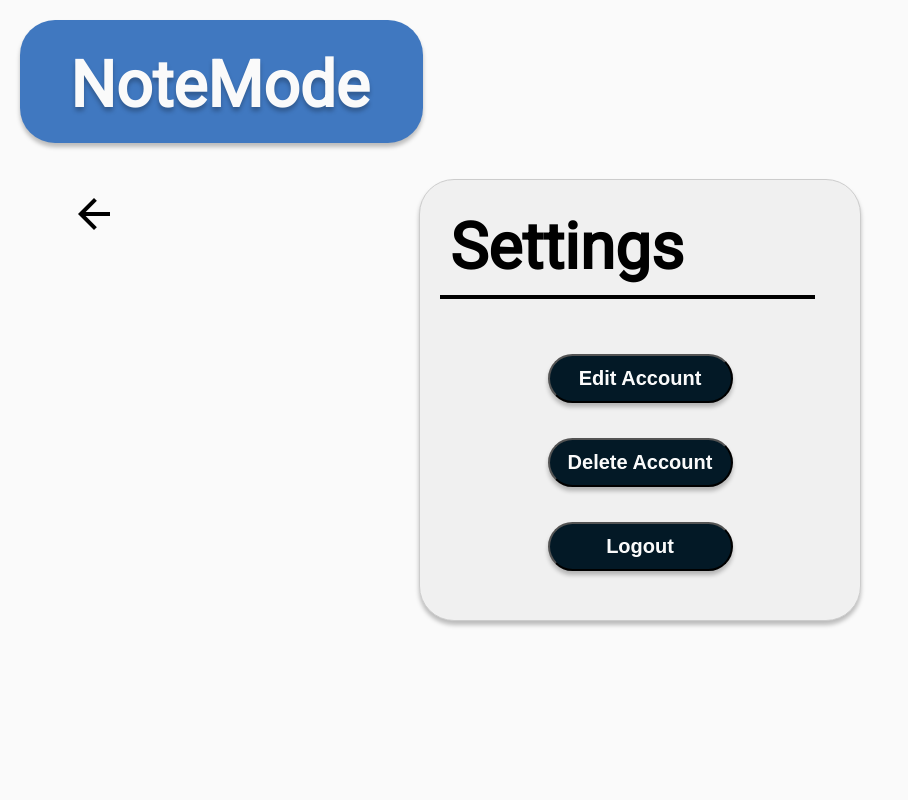
After one commit to joneseth1/NoteMode, a Flask app: page /settings/settings-page in a window 1280 px wide. The commit adds this page. Shown: the whole page, without its empty margins (0-908 px from the left). Run offline with Flask 3, Linux system fonts and the light colour scheme.

Commit message:
More work on Story 7, added another view and styled it

```diff
--- a/app/app.py
+++ b/app/app.py
@@ -1,9 +1,11 @@
-from flask import Flask, render_template, request, redirect, url_for, session, jsonify
+from flask import Flask, render_template, request, redirect, url_for, session, jsonify, Blueprint
 from passlib.hash import pbkdf2_sha256
+from views.settings_view import settings
 import sqlite3
 
 app = Flask(__name__)
 app.secret_key = 'your_secret_key'
+app.register_blueprint(settings, url_prefix='/settings')
 
 # Create SQLite database and table
 conn = sqlite3.connect('users.db')
@@ -51,7 +53,7 @@ def login():
 @app.route('/logout')
 def logout():
     session.pop('username', None)
-    return redirect(url_for('home'))
+    return redirect(url_for('login'))
 
 @app.route('/create_account', methods=['GET', 'POST'])
 def create_account():
--- /dev/null
+++ b/app/static/settings.css
@@ -0,0 +1,150 @@
+body {
+    background: #FAFAFA;
+    font-family: 'Roboto', sans-serif;
+
+    display: flex;
+            flex-direction: column;
+            justify-content: center;
+            align-items: center;
+            height: 100vh;
+            margin: 0;
+
+}
+
+a {
+    text-decoration: none;
+    color: black;
+
+}
+
+
+label {
+    display: block;
+    margin-bottom: 8px;
+}
+
+input {
+    width: 100%;
+    padding: 10px;
+    margin-bottom: 16px;
+    box-sizing: border-box;
+    border: 1px solid #ccc;
+    border-radius: 4px;
+}
+
+button {
+    border-radius: 40px;
+    background: #031926;
+    box-shadow: 0px 4px 4px 0px rgba(0, 0, 0, 0.25);
+    width: 185px;
+    height: 49px;
+    flex-shrink: 0;
+
+
+
+    color: #FFF;
+    font-size: 20px;
+    font-style: normal;
+    font-weight: 600;
+    line-height: normal;
+}
+
+.material-symbols-outlined {
+    display: inline-block;
+    padding: 10px 20px;
+    text-align: center;
+    text-decoration: none;
+    font-size: 16px;
+    cursor: pointer;
+    border-radius: 5px;
+
+    font-variation-settings:
+    'FILL' 0,
+    'wght' 400,
+    'GRAD' 0,
+    'opsz' 24
+  }
+
+.NoteMode-logo {
+    position: absolute;
+    top: -25px;
+    left: 40px;
+    padding: 10px;
+
+    color: #FAFAFA;
+
+    text-shadow: 0px 4px 4px rgba(0, 0, 0, 0.25);
+    font-size: 64px;
+    font-style: normal;
+    font-weight: 600;
+    line-height: normal;
+}
+
+.logo-box {
+
+    position: absolute;
+    top: 0px;
+    left: 0;
+    padding: 10px;
+    margin: 20px;
+
+    width: 383px;
+    height: 103px;
+    flex-shrink: 0;
+
+    border-radius: 35px;
+    background: #4078C0;
+    mix-blend-mode: darken;
+    box-shadow: 0px 4px 4px 0px rgba(0, 0, 0, 0.25);
+}
+
+.center-login {
+    flex-shrink: 0;
+
+    border-radius: 35px;
+    background: #4078C0;
+    mix-blend-mode: darken;
+    box-shadow: 0px 4px 4px 0px rgba(0, 0, 0, 0.25);
+
+    width: 400px;
+    height: 400px;
+    background-color: #f0f0f0;
+    border: 1px solid #ccc;
+    text-align: left;
+    padding: 20px;
+}
+
+
+
+#loginHeader {
+    font-size: 64px;
+    padding: 0px;
+    margin: 10px;
+}
+
+#line {
+    width: 375px;
+    height: 4px;
+    margin:0px 10px;
+    margin-bottom: 20px;
+    margin-left: 0px;
+
+    background: black;
+}
+
+#buttonContainer {
+    text-align: center;
+    padding-top: 35px;
+}
+
+#accountIt {
+    padding-top: 25px;
+    text-align: left;
+}
+
+#arrowBack {
+    position: absolute;
+    font-size: 48px;
+    left: 50px;
+    top: 180px;
+}
--- /dev/null
+++ b/app/templates/settings.html
@@ -0,0 +1,44 @@
+<!DOCTYPE html>
+<html lang="en">
+<head>
+    <link rel="preconnect" href="https://fonts.googleapis.com">
+    <link rel="preconnect" href="https://fonts.gstatic.com" crossorigin>
+    <link href="https://fonts.googleapis.com/css2?family=Roboto&display=swap" rel="stylesheet">
+    <meta charset="UTF-8">
+    <meta name="viewport" content="width=device-width, initial-scale=1.0">
+    <title>NoteMode</title>
+    <link rel="stylesheet" href="https://fonts.googleapis.com/css2?family=Material+Symbols+Outlined:opsz,wght,FILL,GRAD@20..48,100..700,0..1,-50..200" />
+    <link href="../static/settings.css" rel="stylesheet" type="text/css" />
+</head>
+<body>
+
+    <div class="logo-box">
+        <h1 class="NoteMode-logo">NoteMode</h1>
+    </div>
+
+    <a href="{{ url_for('home')}}">
+        <span class="material-symbols-outlined" id="arrowBack">
+            arrow_back
+        </span>
+    </a>
+
+
+    <div class="center-login">
+        <h2 id="loginHeader">Settings</h2>
+        <div id="line"></div>
+        <form method="post" action="">
+            <div id="buttonContainer">
+                <button type="submit">Edit Account</button>
+            </div>
+            <div id="buttonContainer">
+                <button type="submit">Delete Account</button>
+            </div>
+            <div id="buttonContainer">
+                <button type="submit">Logout</button>
+            </div>
+        </form>
+    </div>
+
+
+</body>
+</html>
--- /dev/null
+++ b/app/views/settings_view.py
@@ -0,0 +1,7 @@
+from flask import Blueprint, render_template
+
+settings = Blueprint('settings', __name__)
+
+@settings.route('/settings-page')
+def settings_page():
+    return render_template('settings.html')
```
Also changed, not shown: app/static/home.css (+39 -15 lines), app/templates/home.html (+7 -3 lines).
